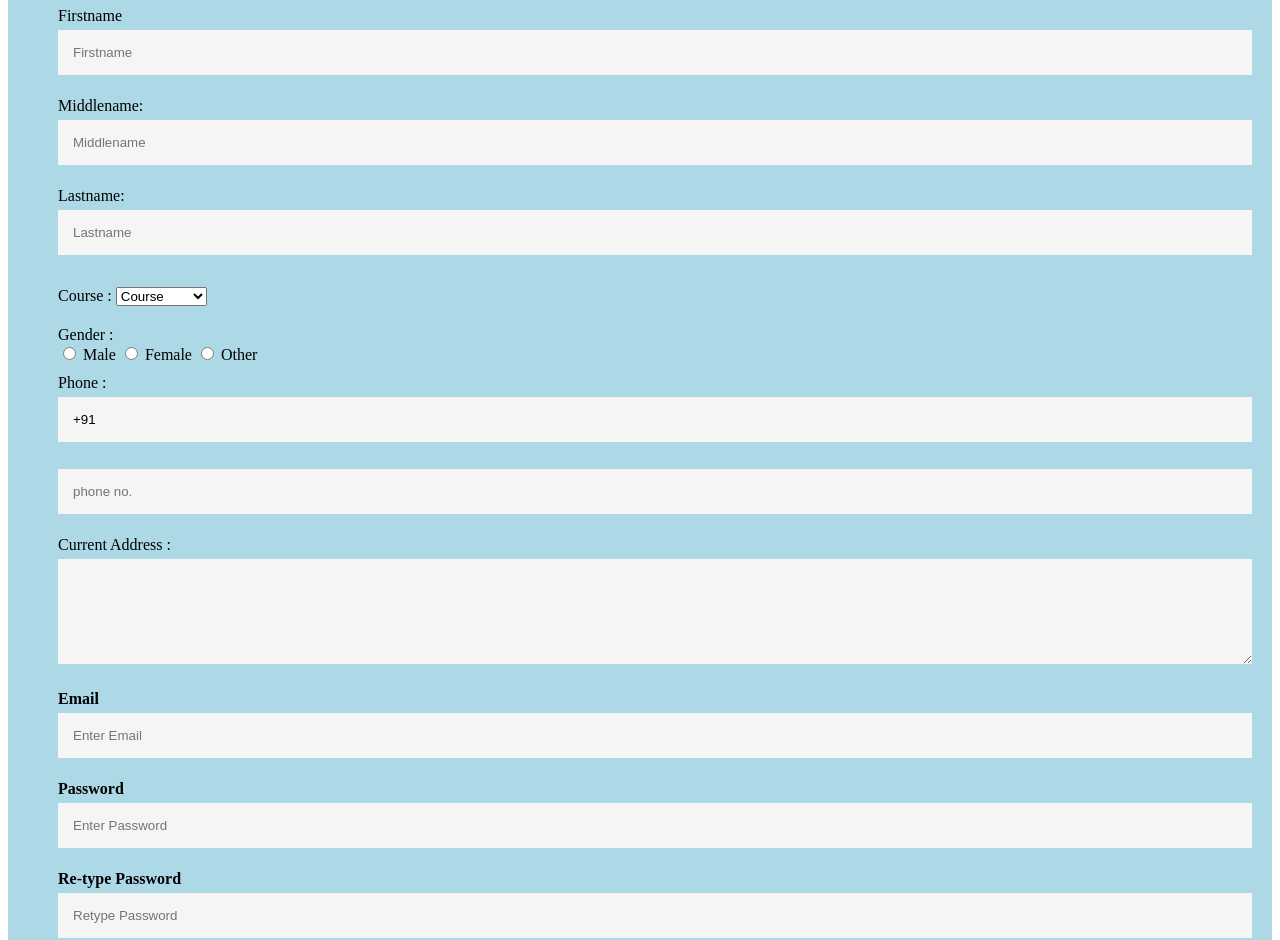
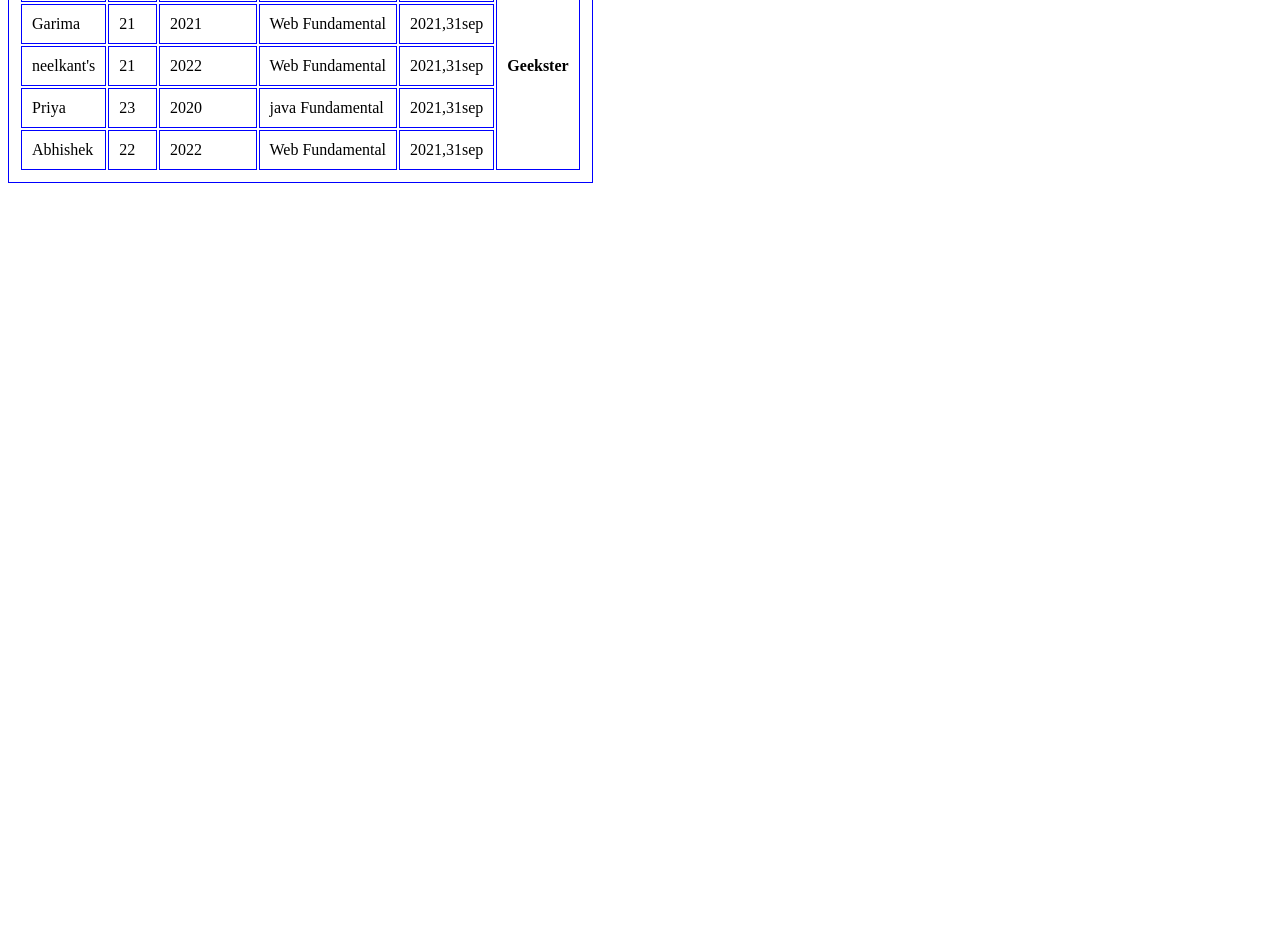
Before and after one commit to GarimaPawar/-GeekSterAssignments, a plain HTML site: page index.html in a window 1280 px wide. Shown: the part 131-1071 px from the top of the page. After the commit the page ends 800 px from the top, so only its background shows below. Drawn offline with Linux system fonts and the light colour scheme.

Commit message:
Add files via upload

```diff
--- a/index.html
+++ b/index.html
@@ -1,98 +1,61 @@
 <!DOCTYPE html>
 <html>
     <head>
-<meta name="viewport" content="width=device-width, initial-scale=1">
-<title>Registration Form</title>
+        <title> rowspan</title>
         <style>
+            table, th, td {
+                border: 1px solid blue;
+                padding: 10px;
 
-.container {
-    padding: 50px;
-  background-color: lightblue;
+
             }
 
-input[type=text], input[type=password], textarea {
-  width: 100%;
-  padding: 15px;
-  margin: 5px 0 22px 0;
-  display: inline-block;
-  border: none;
-  background: whitesmoke;
-}
-input[type=text]:focus, input[type=password]:focus {
-  background-color: hotpink;
-  outline: none;
-}
- div {
-            padding: 10px 0;
-         }
 
-.registerbtn {
-  background-color: green;
-  color: white;
-  padding: 16px 20px;
-  margin: 8px 0;
-  border: none;
-  width: 100%;
-  opacity: 0.9;
-}
-.registerbtn:hover {
-  opacity: 1;
-}
         </style>
     </head>
+
         <body>
-<form>
-  <div class="container">
-    <h1> Student Registeration Form</h1>
-  <label> Firstname </label>
-<input type="text" name="firstname" placeholder= "Firstname" size="15" required />
-<label> Middlename: </label>
-<input type="text" name="middlename" placeholder="Middlename" size="15" required />
-<label> Lastname: </label>
-<input type="text" name="lastname" placeholder="Lastname" size="15"required />
-<div>
-<label>
-Course :
-</label>
+        <h1 style = "color: green;">Geekster</h1>
 
-<select>
-<option value="Course">Course</option>
-<option value="BCA">BCA</option>
-<option value="BBA">BBA</option>
-<option value="B.Tech">B.Tech</option>
-<option value="MBA">MBA</option>
-<option value="MCA">MCA</option>
-<option value="M.Tech">M.Tech</option>
-<option value="BSC">BSC</option>
-<option value="Polytechni">Polytechnic</option>
-</select>
-</div>
-<div>
-<label>
-Gender :
-</label><br>
-<input type="radio" value="Male" name="gender" > Male
-<input type="radio" value="Female" name="gender"> Female
-<input type="radio" value="Other" name="gender"> Other
+        <table>
+            <tr>
+                <th>Name</th>
+                <th>Age</th>
+                <th>graduation</th>
+                <th>Language</th>
+                <th>batch</th>
 
-</div>
-<label>
-Phone :
-</label>
-<input type="text" name="country code" placeholder="Country Code"  value="+91" size="2"/>
-<input type="text" name="phone" placeholder="phone no." size="10" required/>
-Current Address :
-<textarea cols="80" rows="5" placeholder="Current Address" value="address" required>
-</textarea>
- <label for="email"><b>Email</b></label>
- <input type="text" placeholder="Enter Email" name="email" required>
 
-    <label for="psw"><b>Password</b></label>
-    <input type="password" placeholder="Enter Password" name="psw" required>
-
-    <label for="psw-repeat"><b>Re-type Password</b></label>
-    <input type="password" placeholder="Retype Password" name="psw-repeat" required>
-    <button type="submit" class="registerbtn">Register</button>
-</form>
+                <th rowspan="5">Geekster</th>
+            </tr>
+            <tr>
+                <td>Garima</td>
+                <td>21</td>
+                <td>2021</td>
+                <td>Web Fundamental</td>
+                <td>2021,31sep</td>
+            </tr>
+            <tr>
+                <td>neelkant's</td>
+                <td>21</td>
+                <td>2022</td>
+                <td>Web Fundamental</td>
+                <td>2021,31sep</td>
+            </tr>
+            <tr>
+                <td>Priya</td>
+                <td>23</td>
+                <td>2020</td>
+                <td>java Fundamental</td>
+                <td>2021,31sep</td>
+            </tr>
+            <tr>
+                <td>Abhishek</td>
+                <td>22</td>
+                <td>2022</td>
+                <td>Web Fundamental</td>
+                <td>2021,31sep</td>
+            </tr>
+        </table>
     </body>
 </html>
```
Lines whose indentation alone changed are shown as unchanged.
